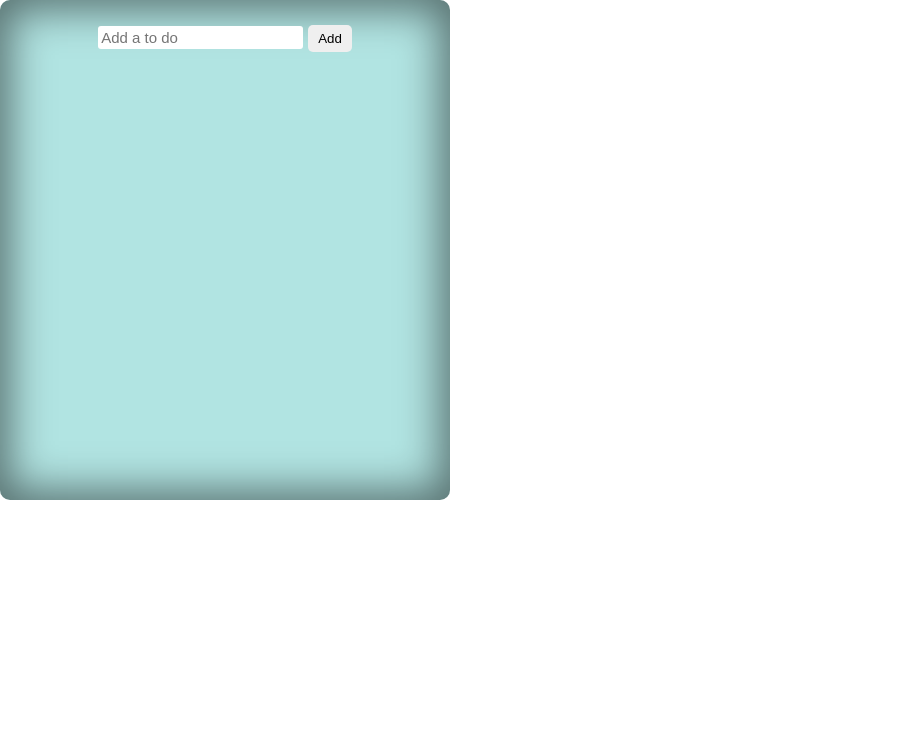
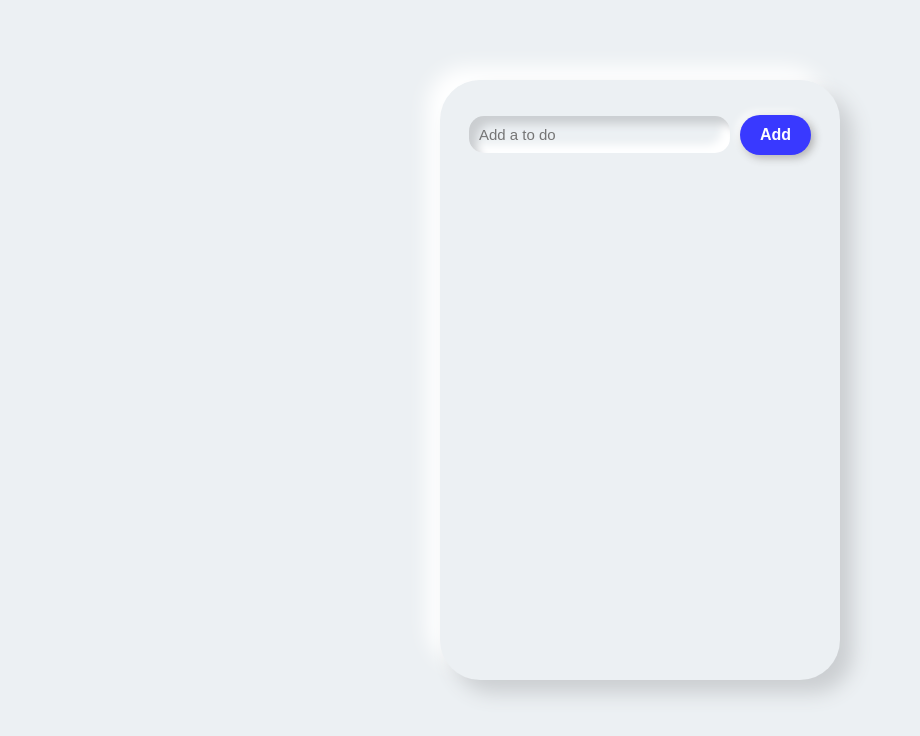
Before and after one commit to FriederikeM/To-Do-App, a React (Create React App) app: page / in a window 1280 px wide. Shown: the top 736 px of the page, without its empty margins (0-920 px from the left). Built offline with nearby package versions, Linux system fonts and the light colour scheme.

Commit message:
Add styling app container and header

```diff
--- a/src/App.css
+++ b/src/App.css
@@ -6,17 +6,26 @@
   padding: 0;
 }
 
+body {
+  background-color: #ecf0f3;
+  display: flex;
+  justify-content: center;
+  align-items: center;
+}
+
 .App {
   font-family: sans-serif;
   text-align: center;
   border: none;
-  height: 500px;
-  width: 450px;
-  border-radius: 10px;
-  box-shadow: inset 0 0 40px 10px rgba(0, 0, 0, 0.5);
-  background-color: rgba(32, 178, 171, 0.349);
+  height: 600px;
+  width: 400px;
+  max-width: 700px;
+  border-radius: 40px;
+  box-shadow: 13px 13px 20px #cbced1, -13px -13px 20px #ffffff;
+  background-color: #ecf0f3;
   display: flex;
   flex-direction: column;
+  margin: 80px 0;
 }
 
 main {
--- a/src/components/AddToDo.css
+++ b/src/components/AddToDo.css
@@ -2,19 +2,41 @@
   display: flex;
   align-items: center;
   justify-content: center;
-  padding-top: 25px;
+  padding: 35px 20px 0;
 }
 
 .to-do-bar {
   font-size: 15px;
-  padding: 3px;
-  border-radius: 3px;
+  padding: 10px;
+  border-radius: 15px;
   border: none;
-  margin-right: 5px;
+  margin-right: 10px;
+  flex-grow: 0.7;
+  min-width: 200px;
+  max-width: 600px;
+  margin-bottom: 1px;
+  color: #555;
+  background-color: #ecf0f3;
+  box-shadow: inset 8px 8px 8px #cbced1, inset -8px -8px 8px #ffffff;
 }
 
 .add-button {
-  padding: 6px 10px;
-  border-radius: 5px;
+  font-size: 16px;
+  padding: 11px 20px;
+  border-radius: 20px;
   border: none;
+  cursor: pointer;
+  background-color: rgb(57, 57, 255);
+  color: #fff;
+  font-weight: 700;
+  box-shadow: 3px 3px 8px #b1b1b1, -3px -3px 8px #ffffff;
+  transition: all 300ms ease-in-out;
 }
+
+.add-button:hover {
+  background-color: rgba(57, 57, 255, 0.74);
+}
+
+.add-button:active {
+  background-color: rgb(13, 13, 117);
+}
--- a/src/components/AddToDo.js
+++ b/src/components/AddToDo.js
@@ -9,8 +9,7 @@ export default function AddToDo({ onAddToDo }) {
   }
 
   return (
-    <div className="add-to-do-wrapper">
-      <form onSubmit={handleSubmit}>
+    <form className="add-to-do-wrapper" onSubmit={handleSubmit}>
       <input
         type="text"
         placeholder="Add a to do"
@@ -23,6 +22,5 @@ export default function AddToDo({ onAddToDo }) {
         Add
       </button>
     </form>
-    </div>
   );
 }
--- a/src/components/ToDo.css
+++ b/src/components/ToDo.css
@@ -5,7 +5,7 @@
   align-items: center;
   border: 1px solid grey;
   border-radius: 5px;
-  width: 400px;
+  width: 300px;
   height: 40px;
   list-style: none;
   margin-top: 15px;
```
Lines whose indentation alone changed are shown as unchanged.
